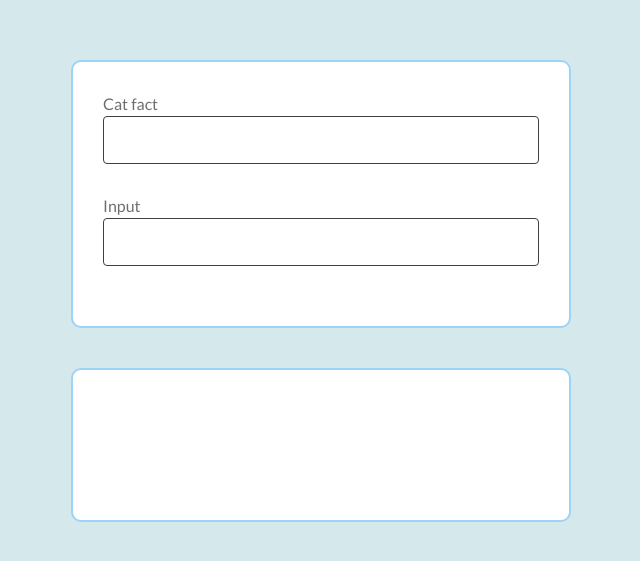
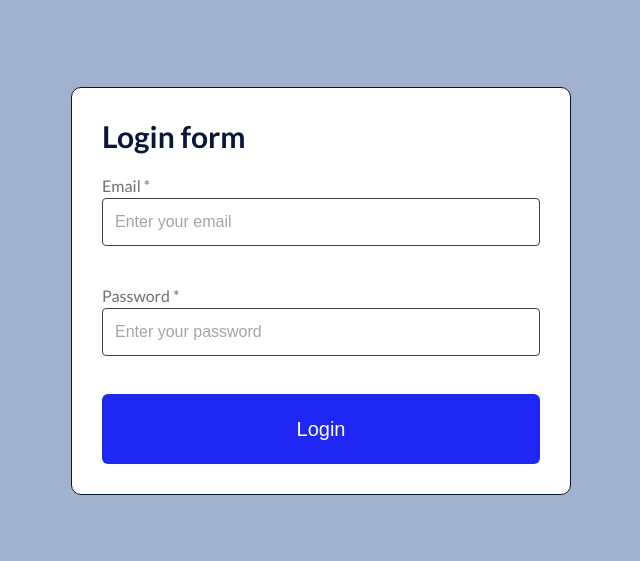
Before and after one commit to orekhov-vitaly/react_ts, a React (Vite) app: page / in a window 1280 px wide. Shown: the part 109-670 px from the top of the page, without its empty margins (319-959 px from the left). Built offline with nearby package versions, Linux system fonts and the light colour scheme.

Commit message:
Add Lesson12

```diff
--- a/package.json
+++ b/package.json
@@ -13,9 +13,11 @@
     "@emotion/react": "^11.14.0",
     "@emotion/styled": "^11.14.1",
     "axios": "^1.13.2",
+    "formik": "^2.4.9",
     "react": "^19.1.1",
     "react-dom": "^19.1.1",
-    "uuid": "^13.0.0"
+    "uuid": "^13.0.0",
+    "yup": "^1.7.1"
   },
   "devDependencies": {
     "@eslint/js": "^9.36.0",
--- a/src/App.tsx
+++ b/src/App.tsx
@@ -1,4 +1,3 @@
-import Homework10 from "homeworks/Homework10/Homework10";
 import GlobalStyles from "styles/GlobalStyles";
 
 // Импорты лекций
@@ -7,11 +6,13 @@ import GlobalStyles from "styles/GlobalStyles";
 // import Lesson08 from "lessons/Lesson08/Lesson08";
 // import Lesson09 from "lessons/Lesson09/Lesson09";
 // import Lesson10 from "lessons/Lesson10/Lesson10";
+import Lesson12 from "lessons/Lesson12/Lesson12";
 
 // Импорты домашних заданий
 // import Homework06 from "homeworks/Homework06/Homework06";
 // import Homework07 from "homeworks/Homework07/Homework07";
 // import Homework09 from "homeworks/Homework09/Homework09";
+// import Homework10 from "homeworks/Homework10/Homework10";
 
 function App() {
     return (
@@ -34,7 +35,10 @@ function App() {
 
             {/* Lesson 10 - useEffect */}
             {/* <Lesson10 /> */}
-            <Homework10 />
+            {/* <Homework10 /> */}
+
+            {/* Lesson 12 - formik */}
+            <Lesson12 />
         </>
     );
 }
--- a/src/components/Input/Input.tsx
+++ b/src/components/Input/Input.tsx
@@ -1,5 +1,5 @@
 import type { InputProps } from "./types";
-import { FormGroup, LabelControl, InputElement } from "./styles";
+import { FormGroup, LabelControl, InputElement, ErrorMessage } from "./styles";
 
 function Input({
     name,
@@ -10,6 +10,7 @@ function Input({
     required = false,
     disabled = false,
     value,
+    error,
     onChange,
 }: InputProps) {
     return (
@@ -30,6 +31,7 @@ function Input({
                 value={value}
                 onChange={onChange}
             />
+            <ErrorMessage>{error}</ErrorMessage>
         </FormGroup>
     );
 }
--- a/src/components/Input/styles.ts
+++ b/src/components/Input/styles.ts
@@ -4,7 +4,7 @@ export const FormGroup = styled.div`
     width: 100%;
     display: flex;
     flex-direction: column;
-    margin: 0 0 30px;
+    margin: 0;
 `;
 
 export const LabelControl = styled.label`
@@ -38,3 +38,9 @@ export const InputElement = styled.input`
         color: rgba(30, 30, 30, 0.4);
     }
 `;
+
+export const ErrorMessage = styled.div`
+    min-height: 18px;
+    color: red;
+    font-size: 16px;
+`;
--- a/src/components/Input/types.ts
+++ b/src/components/Input/types.ts
@@ -9,5 +9,6 @@ export interface InputProps {
     required?: boolean;
     disabled?: boolean;
     value?: string;
+    error?: string;
     onChange?: (event: ChangeEvent<HTMLInputElement>) => void;
 }
--- /dev/null
+++ b/src/components/LoginForm/LoginForm.tsx
@@ -0,0 +1,72 @@
+import { useFormik } from "formik";
+import * as Yup from "yup";
+
+import Input from "components/Input/Input";
+import { LoginFormComponent, Title } from "./styles";
+import Button from "components/Button/Button";
+import type { LoginFormValues } from "./types";
+
+function LoginForm() {
+    // --- Создание ваоидационной схемы с помощью Yup
+    const shema = Yup.object().shape({
+        email: Yup.string()
+            .required("Field email is required")
+            .email("Field has type email")
+            .max(20, "Max 20 symbols")
+            .min(10, "Min 10 symbols")
+            .typeError("Email must be string"),
+        password: Yup.number()
+            .required("Field password is required")
+            .test("Check max", "Max 20 symbols", (value) => String(value).length <= 20)
+            .typeError("Password must be numbers"),
+    });
+
+    // --- Настройка формы через Formik
+    // Для контроля формы через формик нужно использовать хук из Formik, который называется useFormik
+    // Хук useFormik принимает в качестве аргумента объект с настройками формы и возвращает объект, с помощью которого мы можем контролировать определенную форму
+    const formik = useFormik({
+        // в объекте есть два обязательных свойства initialValues и onSubmit
+        // initialValues в свою очередь содержит объект, у которого ключами являются значение name из полей формы, а значениями свойств - первоначальные значения, которые должны быть в полях
+        initialValues: {
+            email: "",
+            password: "",
+        } as LoginFormValues,
+
+        // Добавление валидационной схемы
+        validationSchema: shema,
+        validateOnChange: false,
+
+        // onSubmit должно содержать функцию, которая будет вызвана тогда, когда произойдет submit формы
+        // в первом параметре этой функции мы получает доступ к актуальным начениям из полей
+        onSubmit: (values: LoginFormValues): void => {
+            console.log(values);
+        },
+    });
+
+    console.log(formik);
+
+    return (
+        <LoginFormComponent onSubmit={formik.handleSubmit}>
+            <Title>Login form</Title>
+            <Input
+                name="email"
+                label="Email *"
+                placeholder="Enter your email"
+                value={formik.values.email}
+                error={formik.errors.email}
+                onChange={formik.handleChange}
+            />
+            <Input
+                name="password"
+                label="Password *"
+                placeholder="Enter your password"
+                value={formik.values.password}
+                error={formik.errors.password}
+                onChange={formik.handleChange}
+            />
+            <Button type="submit" name="Login" />
+        </LoginFormComponent>
+    );
+}
+
+export default LoginForm;
--- /dev/null
+++ b/src/components/LoginForm/styles.ts
@@ -0,0 +1,23 @@
+import styled from "@emotion/styled";
+import { css } from "@emotion/react";
+
+const boxBasicStyles = css`
+    display: flex;
+    flex-direction: column;
+`;
+
+export const LoginFormComponent = styled.form`
+    ${boxBasicStyles}
+    gap: 20px;
+    width: 500px;
+    padding: 30px;
+    background: #fff;
+    border: 1px solid rgba(8, 23, 56, 1);
+    border-radius: 10px;
+`;
+
+export const Title = styled.div`
+    font-size: 30px;
+    color: rgba(8, 23, 56, 1);
+    font-weight: bold;
+`;
--- /dev/null
+++ b/src/components/LoginForm/types.ts
@@ -0,0 +1,4 @@
+export interface LoginFormValues {
+    email: string;
+    password: string;
+}
--- /dev/null
+++ b/src/lessons/Lesson12/Lesson12.tsx
@@ -0,0 +1,12 @@
+import LoginForm from "components/LoginForm/LoginForm";
+import { Lesson12Wrapper } from "./styles";
+
+function Lesson12() {
+    return(
+        <Lesson12Wrapper>
+            <LoginForm />
+        </Lesson12Wrapper>
+    )
+}
+
+export default Lesson12;
--- /dev/null
+++ b/src/lessons/Lesson12/styles.ts
@@ -0,0 +1,17 @@
+import styled from "@emotion/styled";
+import { css } from "@emotion/react";
+
+const boxBasicStyles = css`
+    display: flex;
+    flex-direction: column;
+    align-items: center;
+    justify-content: center;
+`;
+
+export const Lesson12Wrapper = styled.div`
+    ${boxBasicStyles}
+    gap: 30px;
+    flex: 1;
+    padding: 50px;
+    background: rgba(163, 177, 209, 1);
+`;
```
Also changed, not shown: 1 other file (tests, documents, lock files or other folders).
